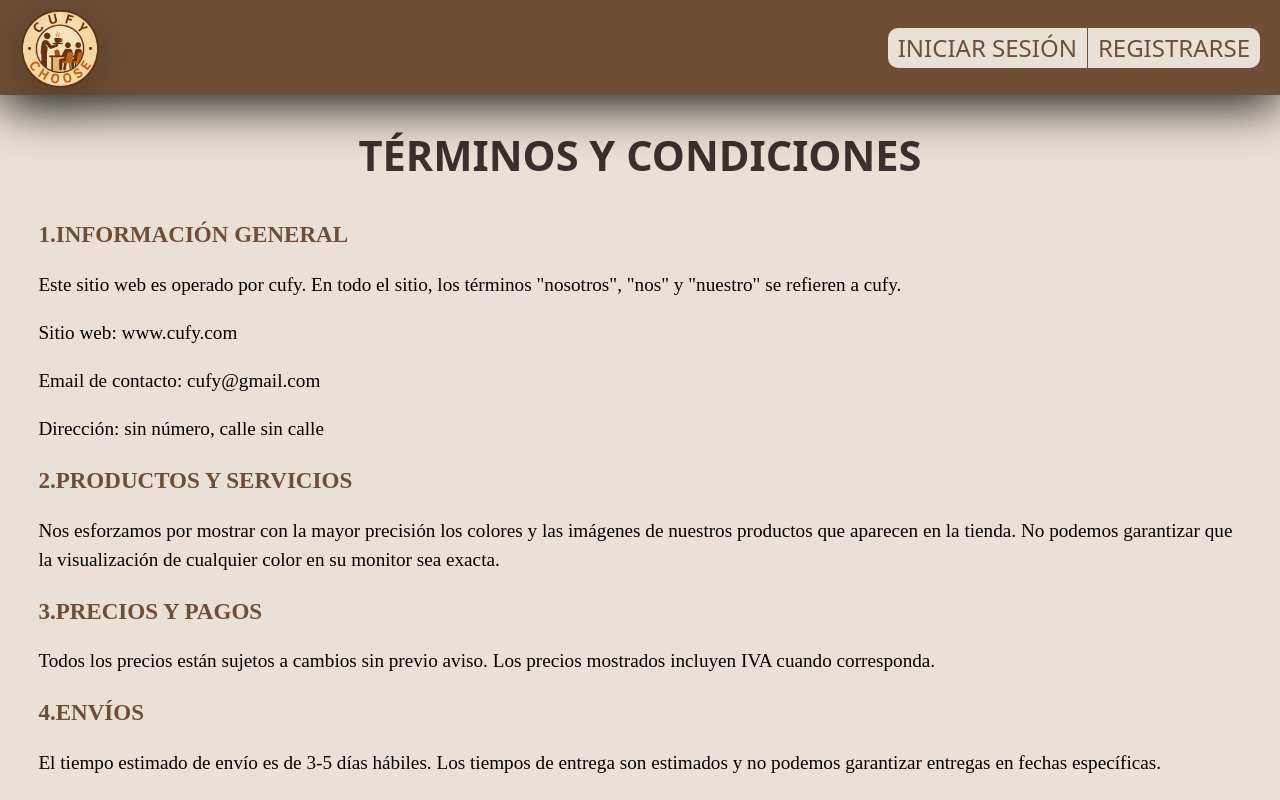
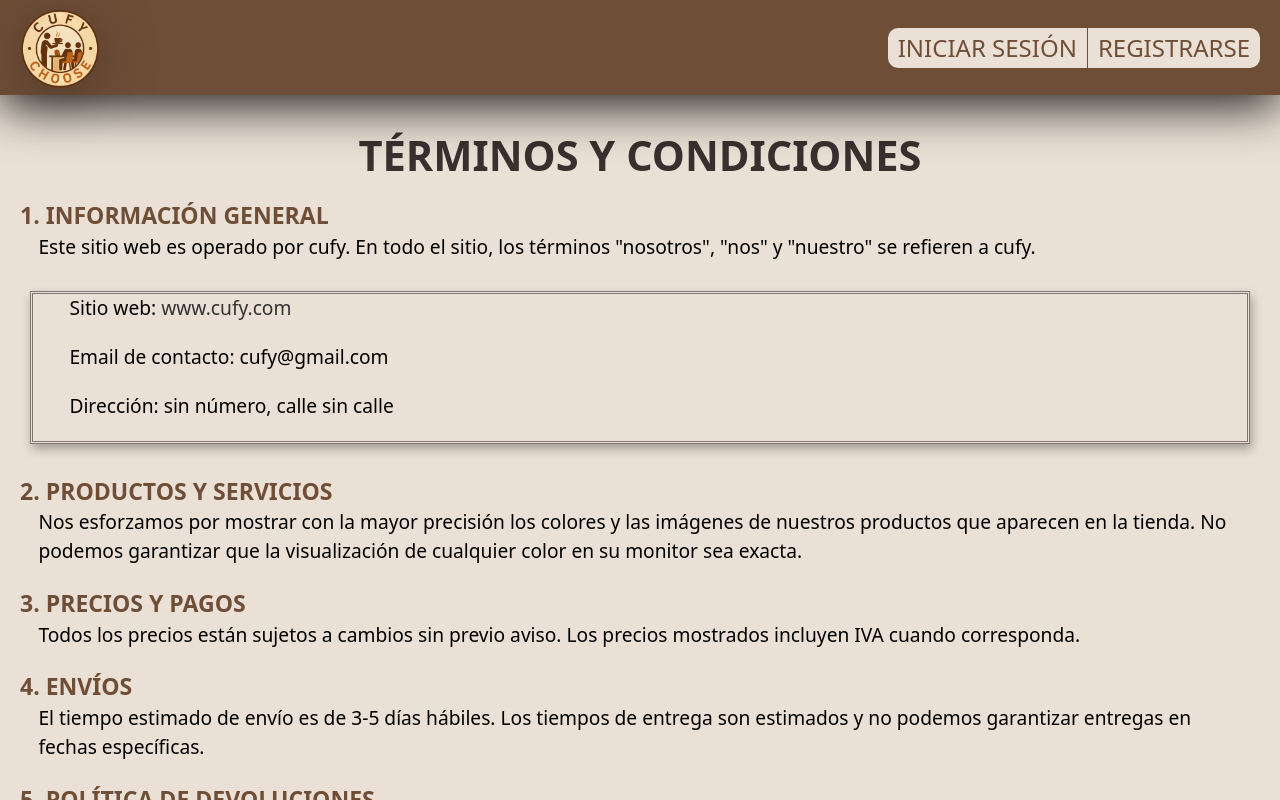
Before and after one commit to Torofms37/cufy, a React (Vite) app: page /terminosCondiciones in a window 1280 px wide. Built offline with nearby package versions, Linux system fonts and the light colour scheme; some icons are missing.

Commit message:
[STYLE]: se mejoró el estilo de la página de términos y condiciones

```diff
--- /dev/null
+++ b/server.js
@@ -0,0 +1,2 @@
+import express from 'express';
+import cors from 'cors';
--- a/src/pages/TerminosCondiciones.tsx
+++ b/src/pages/TerminosCondiciones.tsx
@@ -6,39 +6,130 @@ function TerminosCondiciones() {
     <div>
       <Navbar />
       <div className="containerPrincipalTyc">
-        <div className="tituloTyc"><h1>TÉRMINOS Y CONDICIONES</h1></div>
+        <div className="tituloTyc">
+          <h1>TÉRMINOS Y CONDICIONES</h1>
+        </div>
         <div className="contenidoTyc">
-          <p><strong>1.INFORMACIÓN GENERAL</strong></p>
-          <p>Este sitio web es operado por cufy. En todo el sitio, los términos "nosotros", "nos" y "nuestro" se refieren a cufy.</p>
-          <p>Sitio web: www.cufy.com</p>
-          <p>Email de contacto: cufy@gmail.com</p>
-          <p>Dirección: sin número, calle sin calle</p>
-          <p><strong>2.PRODUCTOS Y SERVICIOS</strong></p>
-          <p>Nos esforzamos por mostrar con la mayor precisión los colores y las imágenes de nuestros productos que aparecen en la tienda. No podemos garantizar que la visualización de cualquier color en su monitor sea exacta.</p>
-          <p><strong>3.PRECIOS Y PAGOS</strong></p>
-          <p>Todos los precios están sujetos a cambios sin previo aviso. Los precios mostrados incluyen IVA cuando corresponda.</p>
-          <p><strong>4.ENVÍOS</strong></p>
-          <p>El tiempo estimado de envío es de 3-5 días hábiles. Los tiempos de entrega son estimados y no podemos garantizar entregas en fechas específicas.</p>
-          <p><strong>5.POLÍTICA DE DEVOLUCIONES</strong></p>
-          <p>Aceptamos devoluciones dentro de los X días posteriores a la recepción del producto.</p>
-          <p><strong>5.1PROCEDIMIENTO DE DEVOLUCIÓN</strong></p>
-          <p>1.Devolución del dinero (solo aplica para casos de garantía y ley de retracto):</p>
-          <p>- A través de transferencia (cuenta de ahorros, cuenta corriente, ahorro a la mano): se realiza aproximadamente dentro de los cinco días hábiles siguientes de recibir el producto nuevamente en nuestra bodega.</p>
-          <p>- A través de reversión del pago: quince días hábiles después de recibir el producto en nuestra bodega. Ésta reversión corre por cuenta y orden de tu entidad bancaria, cualquier duda debes comunicarte directamente con ellos.</p>
-          <p>- Cambio del producto (Sujeto a disponibilidad de inventario en el momento del cambio). Sólo se podrán realizar cambios por productos con valor igual o inferior al original y la diferencia en caso de aplicar, se entregará en un cupón para una nueva compra en la tienda online. En caso de no contar con disponibilidad para el cambio, se entregará el valor del producto(s) en un cupón para una nueva compra</p>
-          <p>- Cupón para realizar una nueva compra (Este cupón tiene validez por seis meses a partir de la fecha de creación).</p>
-          <p>2. Cambio del producto (Sujeto a disponibilidad de inventario en el momento del cambio). Sólo se podrán realizar cambios por productos con valor igual o inferior al original y la diferencia en caso de aplicar, se entregará en un cupón para una nueva compra en la tienda online. En caso de no contar con disponibilidad para el cambio, se entregará el valor del producto(s) en un cupón para una nueva compra.</p>
-          <p>3. Cupón para realizar una nueva compra (Este cupón tiene validez por seis meses a partir de la fecha de creación).</p>
-          <p><strong>5.2CONDICIONES DEL PRODUCTO PARA DEVOLUCIÓN</strong></p>
-          <p>El producto deberá devolverse en óptimas condiciones, sin rastros de haber sido utilizado, con las etiquetas originales o en su defecto, si ya fueron retiradas, debes introducirlas en el empaque. Una vez recibido el producto en nuestra bodega, verificaremos las condiciones del mismo y de acuerdo con los resultados, se te enviará un producto nuevo o se te entregará un cupón para una nueva compra.</p>
-          <p><strong>6.PRIVACIDAD Y PROTECCIÓN DE DATOS</strong></p>
-          <p>Nos comprometemos a proteger su privacidad. La información personal que nos proporcione se utilizará únicamente para procesar su pedido y mejorar su experiencia de compra.</p>
-          <p><strong>7.MODIFICACIONES DE LOS TÉRMINOS</strong></p>
-          <p>Nos reservamos el derecho de modificar estos términos en cualquier momento. Los cambios entrarán en vigor inmediatamente después de su publicación en el sitio web.</p>
+          <h3>
+            <strong>1. INFORMACIÓN GENERAL</strong>
+          </h3>
+          <p>
+            Este sitio web es operado por cufy. En todo el sitio, los términos
+            "nosotros", "nos" y "nuestro" se refieren a cufy.
+          </p>
+          <div className="general-info">
+            <p>
+              Sitio web:&nbsp;
+              <a href="#" className="link">
+                www.cufy.com
+              </a>
+            </p>
+            <p>Email de contacto: cufy@gmail.com</p>
+            <p>Dirección: sin número, calle sin calle</p>
+          </div>
+          <h3>
+            <strong>2. PRODUCTOS Y SERVICIOS</strong>
+          </h3>
+          <p>
+            Nos esforzamos por mostrar con la mayor precisión los colores y las
+            imágenes de nuestros productos que aparecen en la tienda. No podemos
+            garantizar que la visualización de cualquier color en su monitor sea
+            exacta.
+          </p>
+          <h3>
+            <strong>3. PRECIOS Y PAGOS</strong>
+          </h3>
+          <p>
+            Todos los precios están sujetos a cambios sin previo aviso. Los
+            precios mostrados incluyen IVA cuando corresponda.
+          </p>
+          <h3>
+            <strong>4. ENVÍOS</strong>
+          </h3>
+          <p>
+            El tiempo estimado de envío es de 3-5 días hábiles. Los tiempos de
+            entrega son estimados y no podemos garantizar entregas en fechas
+            específicas.
+          </p>
+          <h3>
+            <strong>5. POLÍTICA DE DEVOLUCIONES</strong>
+          </h3>
+          <p>
+            Aceptamos devoluciones dentro de los X días posteriores a la
+            recepción del producto.
+          </p>
+          <h3>
+            <strong>5.1 PROCEDIMIENTO DE DEVOLUCIÓN</strong>
+          </h3>
+          <p>
+            1. Devolución del dinero (solo aplica para casos de garantía y ley
+            de retracto):
+          </p>
+          <p>
+            - A través de transferencia (cuenta de ahorros, cuenta corriente,
+            ahorro a la mano): se realiza aproximadamente dentro de los cinco
+            días hábiles siguientes de recibir el producto nuevamente en nuestra
+            bodega.
+          </p>
+          <p>
+            - A través de reversión del pago: quince días hábiles después de
+            recibir el producto en nuestra bodega. Ésta reversión corre por
+            cuenta y orden de tu entidad bancaria, cualquier duda debes
+            comunicarte directamente con ellos.
+          </p>
+          <p>
+            - Cambio del producto (Sujeto a disponibilidad de inventario en el
+            momento del cambio). Sólo se podrán realizar cambios por productos
+            con valor igual o inferior al original y la diferencia en caso de
+            aplicar, se entregará en un cupón para una nueva compra en la tienda
+            online. En caso de no contar con disponibilidad para el cambio, se
+            entregará el valor del producto(s) en un cupón para una nueva compra
+          </p>
+          <p>
+            - Cupón para realizar una nueva compra (Este cupón tiene validez por
+            seis meses a partir de la fecha de creación).
+          </p>
+          <p>
+            2. Cambio del producto (Sujeto a disponibilidad de inventario en el
+            momento del cambio). Sólo se podrán realizar cambios por productos
+            con valor igual o inferior al original y la diferencia en caso de
+            aplicar, se entregará en un cupón para una nueva compra en la tienda
+            online. En caso de no contar con disponibilidad para el cambio, se
+            entregará el valor del producto(s) en un cupón para una nueva
+            compra.
+          </p>
+          <p>
+            3. Cupón para realizar una nueva compra (Este cupón tiene validez
+            por seis meses a partir de la fecha de creación).
+          </p>
+          <h3>
+            <strong>5.2 CONDICIONES DEL PRODUCTO PARA DEVOLUCIÓN</strong>
+          </h3>
+          <p>
+            El producto deberá devolverse en óptimas condiciones, sin rastros de
+            haber sido utilizado, con las etiquetas originales o en su defecto,
+            si ya fueron retiradas, debes introducirlas en el empaque. Una vez
+            recibido el producto en nuestra bodega, verificaremos las
+            condiciones del mismo y de acuerdo con los resultados, se te enviará
+            un producto nuevo o se te entregará un cupón para una nueva compra.
+          </p>
+          <h3>
+            <strong>6. PRIVACIDAD Y PROTECCIÓN DE DATOS</strong>
+          </h3>
+          <p>
+            Nos comprometemos a proteger su privacidad. La información personal
+            que nos proporcione se utilizará únicamente para procesar su pedido
+            y mejorar su experiencia de compra.
+          </p>
+          <h3>
+            <strong>7. MODIFICACIONES DE LOS TÉRMINOS</strong>
+          </h3>
+          <p>
+            Nos reservamos el derecho de modificar estos términos en cualquier
+            momento. Los cambios entrarán en vigor inmediatamente después de su
+            publicación en el sitio web.
+          </p>
           <p id="fechaTyc">Última actualización: 2/7/2025</p>
-
-
-
         </div>
       </div>
 
--- a/src/styles/tyc.css
+++ b/src/styles/tyc.css
@@ -44,12 +44,26 @@
 }
 
 /*Estilos para etiquetas strong, p y fecha de tyc*/
+.contenidoTyc h3 {
+  margin: 0 0 0 20px;
+}
+
 .contenidoTyc p {
+    margin: 0 0 20px 0;
     padding: 0 3% 0 3%;
     color: black;
     font-size: clamp(1.2rem, 1.4vw, 1.9rem);
-    font-family: serif;/*CHECAR FUENTE*/
 }
+
+.general-info {
+    border: 3px double var(--terciary-t);
+    margin: 30px;
+    box-shadow: 2px 5px 10px rgba(0, 0, 0, 0.3);
+}
+
+/* .general-info  {
+  margin: 0;
+} */
 
 .contenidoTyc strong {
     font-size: clamp(1.3rem, 1.8vw, 2.5rem);
@@ -58,6 +72,18 @@
 }
 
 #fechaTyc {
-    color: red;
-    font-size: clamp(1.2rem, 1.5vw, 1.2rem);
+  text-align: center;
+    color: var(--warning);
+    font-size: clamp(0.8rem, 1.2vw, 1rem);
 }
+
+.link {
+  text-decoration: none;
+  color: var(--text);
+  font-weight: 500;
+}
+
+.link:hover {
+  text-decoration: underline;
+  color: var(--primary);
+}
```
Also changed, not shown: package.json (+8 -1 lines), 1 other file (tests, documents, lock files or other folders).
